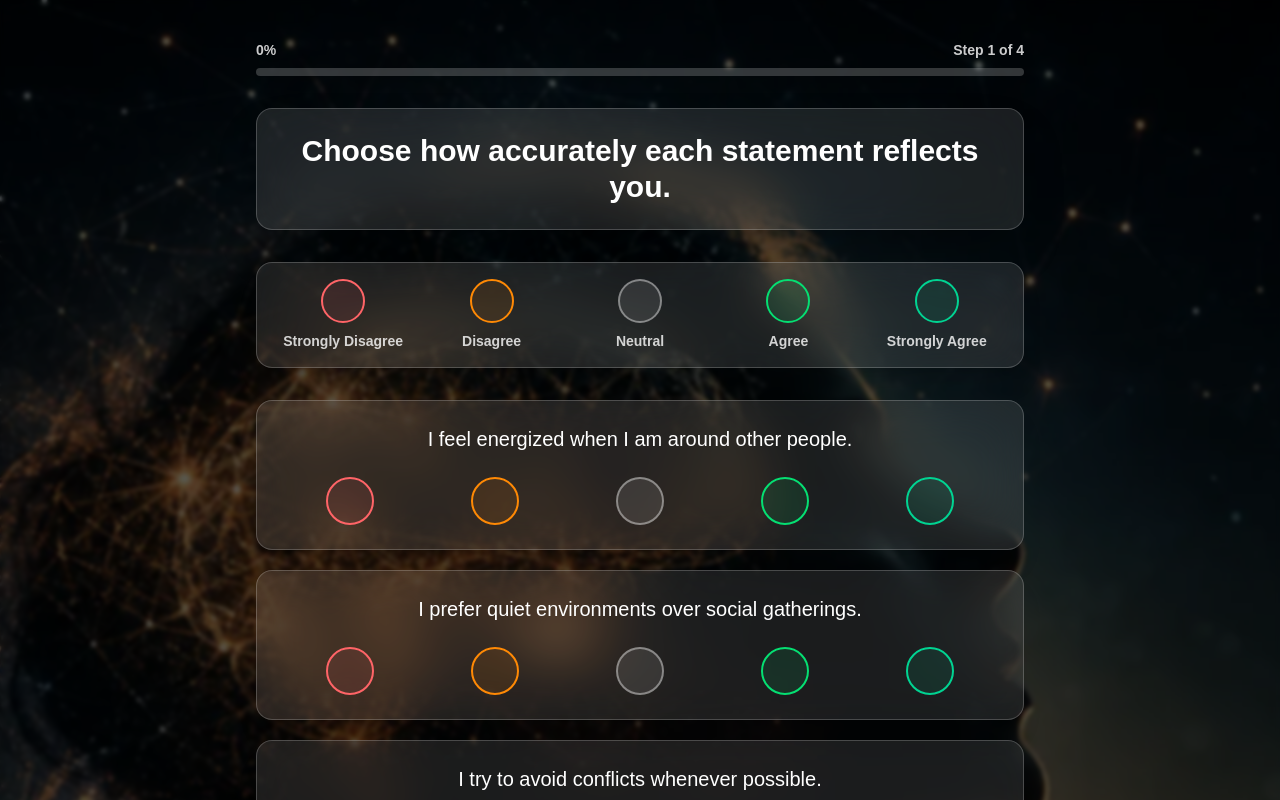
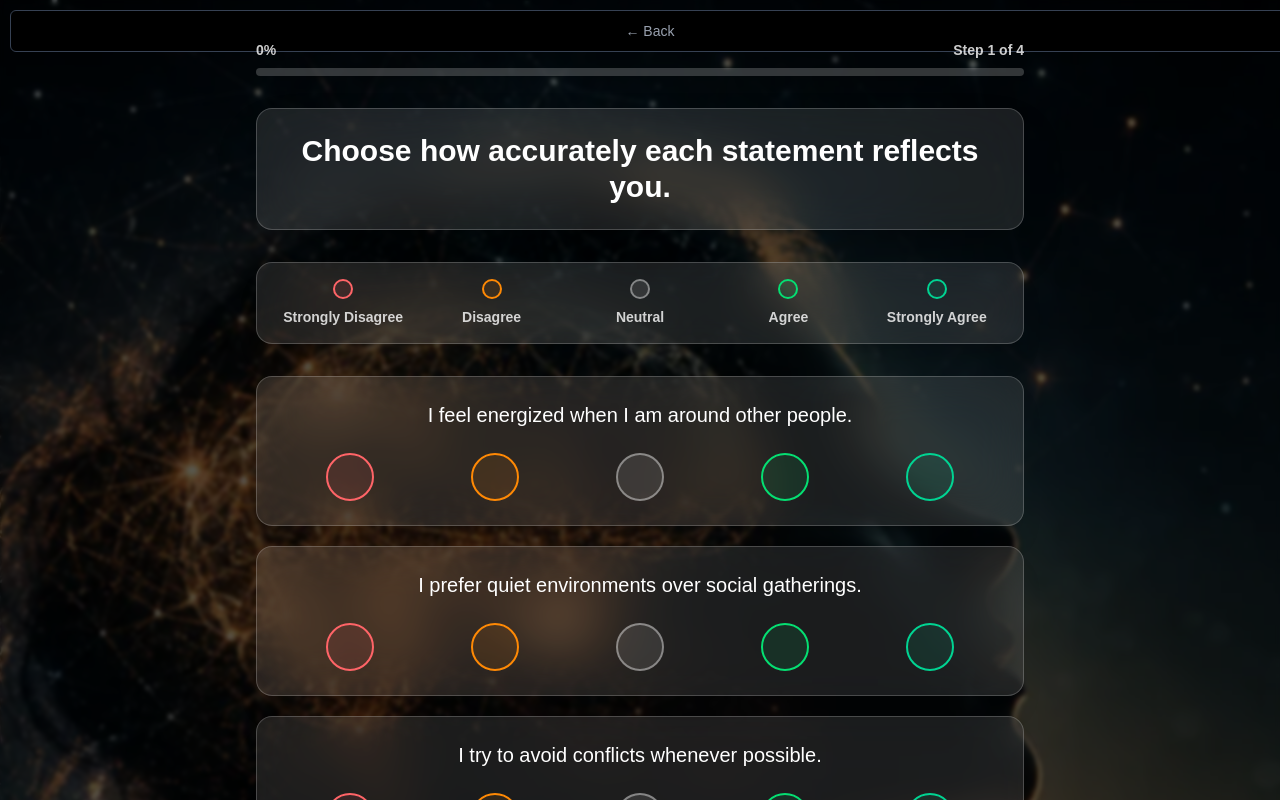
Before and after one commit to apkap83/mindprofile, a Next.js app: page /quiz/deep-personality in a window 1280 px wide. Shown: the top 800 px of the page. Built offline with nearby package versions, Linux system fonts and the light colour scheme.

Commit message:
addition of adds.txt file

```diff
--- a/app/quiz/deep-personality/page.tsx
+++ b/app/quiz/deep-personality/page.tsx
@@ -1,8 +1,8 @@
 "use client";
 
 import { useMemo, useState } from "react";
+import Link from "next/link";
 import { Check } from "lucide-react";
-
 type Dimension = "O" | "C" | "E" | "A" | "N";
 
 type Question = {
@@ -329,7 +329,16 @@ export default function DeepPersonalityQuizPage() {
     <main className="relative min-h-screen overflow-hidden px-4 py-10 text-white">
       <Background />
 
-      <section className="relative z-10 mx-auto max-w-3xl">
+      <div className="absolute z-10 top-2.5 left-2.5 w-full mr-2.5 text-center border border-gray-700 rounded-md p-2 bg-black pointer-events-auto ">
+        <Link
+          href={"/quiz"}
+          className="inline-flex items-center gap-2 text-sm text-gray-400"
+        >
+          ← Back
+        </Link>
+      </div>
+
+      <section className="relative z-10 mx-auto max-w-3xl mt-10 lg:mt-0">
         <div className="mb-8">
           <div className="mb-2 flex justify-between text-sm font-semibold text-white/80">
             <span>{Math.round(progress)}%</span>
@@ -359,7 +368,7 @@ export default function DeepPersonalityQuizPage() {
               className="flex flex-col items-center gap-2"
             >
               <div
-                className={`h-11 w-11 rounded-full border-2 ${option.className}`}
+                className={`h-5 w-5 rounded-full border-2 ${option.className}`}
               />
               <span>{option.text}</span>
             </div>
@@ -404,7 +413,7 @@ export default function DeepPersonalityQuizPage() {
                           }`}
                         >
                           {isSelected && (
-                            <Check className="h-7 w-7 stroke-[4] text-black" />
+                            <Check className="h-7 w-7 stroke-4 text-black" />
                           )}
                         </span>
                       </button>
```
Also changed, not shown: public/ads.txt (added).
